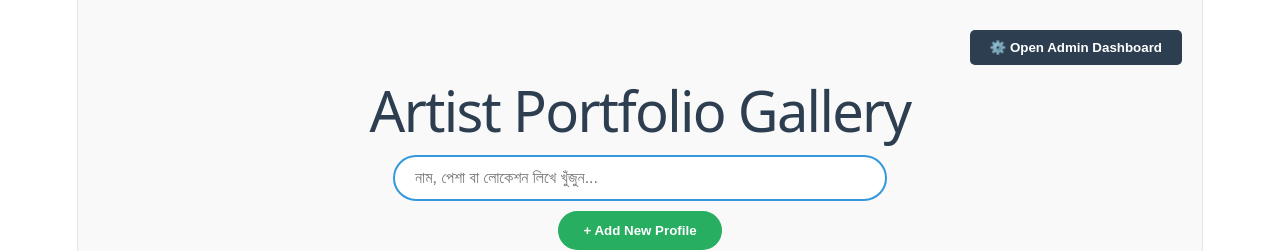
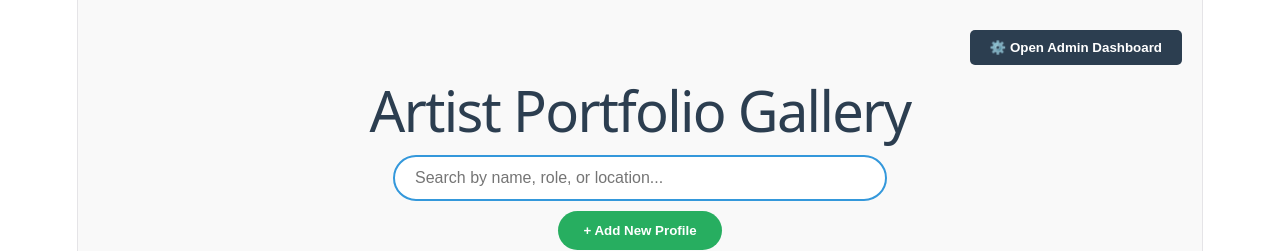
Before and after one commit to alif-ahammed/dynamic-profile-x, a React (Vite) app: page / in a window 1280 px wide. Shown: the top 251 px of the page. Built offline with nearby package versions, Linux system fonts and the light colour scheme; no server answers; the database is empty.

Commit message:
update placeholder

```diff
--- a/src/App.jsx
+++ b/src/App.jsx
@@ -181,7 +181,7 @@ function App() {
       <div style={{ textAlign: "center", marginBottom: "30px" }}>
         <input
           type="text"
-          placeholder="নাম, পেশা বা লোকেশন লিখে খুঁজুন..."
+          placeholder="Search by name, role, or location..."
           value={searchTerm}
           onChange={(e) => setSearchTerm(e.target.value)}
           style={searchStyle}
```
